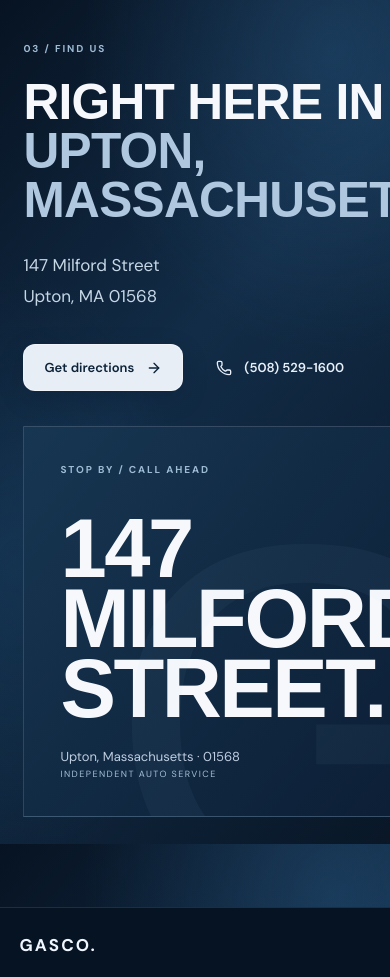
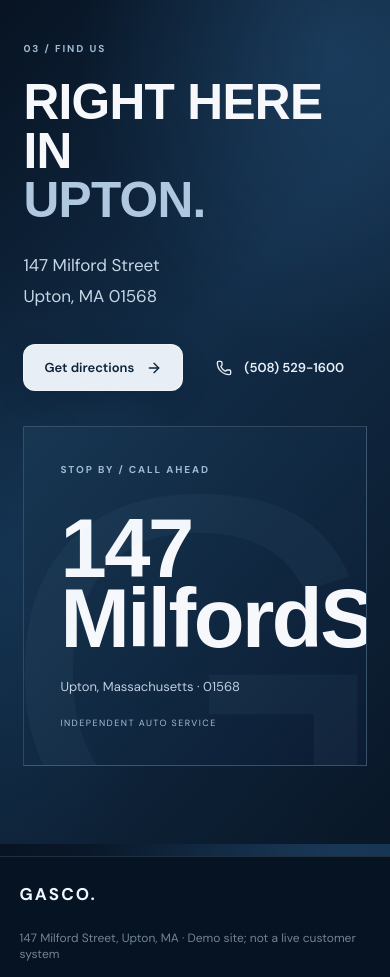
Before and after one commit to redaphotoemail-boop/Gasco-mechanic-website-, a React (Vite) app: page / in a window 390 px wide. Shown: the part 4220-5197 px from the top of the page. Built offline with nearby package versions, Linux system fonts and the light colour scheme.

Commit message:
Tighten mobile Upton location headline and address card line breaks

```diff
--- a/src/main.jsx
+++ b/src/main.jsx
@@ -50,7 +50,7 @@ return <><header className="header"><button className="brand" onClick={()=>{setV
 <section className="site-section gasco-services" id="services"><div className="gasco-section-top"><div><div className="eyebrow">01 / WHAT WE WORK ON</div><h2>Built around the work.<br/><em>Not a sales pitch.</em></h2></div><p>From your inspection sticker to the stubborn warning light that won't go away. The kind of service you need, explained clearly.</p></div><div className="service-grid">
 {[['01','MA State Inspections','Safety and emissions inspections at our Upton shop.','Inspection station'],['02','European & Import Service','Experienced attention for BMW, Mercedes-Benz, Audi, Volkswagen and more.','Foreign & domestic'],['03','Diagnostics & Electrical','Warning lights, starting problems, electrical faults and deeper troubleshooting.','Find the problem'],['04','Brakes, Tires & Maintenance','The everyday work that keeps your car safe and ready for the road.','Routine care']].map(s=><article className="service" key={s[0]}><div className="service-top"><small>{s[0]} / SERVICE</small><ArrowRight size={18}/></div><div className="service-copy"><span>{s[3]}</span><h3>{s[1]}</h3><p>{s[2]}</p></div></article>)}</div></section>
 <section className="site-section gasco-promise" id="about"><div className="gasco-promise-code">G / 02</div><div className="gasco-promise-copy"><div className="eyebrow">THE GASCO WAY</div><h2>Your car is here.<br/><em>You shouldn't be left guessing.</em></h2><p>Know whether your vehicle is being diagnosed, repaired, checked or is ready for pickup. We've designed a simple way to follow the big milestones without the technical noise.</p><button className="btn dark" onClick={()=>setView('portal')}>See the repair tracker <ArrowRight size={17}/></button></div><div className="gasco-timeline"><div className="timeline-title">A MORE TRANSPARENT SERVICE EXPERIENCE</div>{['Checked in','Diagnosis','Repair underway','Quality check','Ready for pickup'].map((step,i)=><div className="timeline-row" key={step}><span>0{i+1}</span><b>{step}</b>{i<3?<Check size={15}/>:<span className="timeline-hollow"/>}</div>)}</div></section>
-<section className="site-section gasco-visit" id="visit"><div><div className="eyebrow">03 / FIND US</div><h2>Right here in<br/><em>Upton, Massachusetts.</em></h2><p>147 Milford Street<br/>Upton, MA 01568</p><div className="actions"><a className="btn dark" href="https://www.google.com/maps/search/?api=1&query=147+Milford+Street+Upton+MA+01568" target="_blank" rel="noreferrer">Get directions <ArrowRight size={16}/></a><a className="btn ghost" href="tel:+15085291600"><Phone size={16}/> (508) 529-1600</a></div></div><div className="gasco-address-card"><div className="gasco-address-watermark">G</div><div className="eyebrow">STOP BY / CALL AHEAD</div><h3>147<br/>MILFORD<br/>STREET.</h3><p>Upton, Massachusetts · 01568</p><span>INDEPENDENT AUTO SERVICE</span></div></section>
+<section className="site-section gasco-visit" id="visit"><div><div className="eyebrow">03 / FIND US</div><h2>Right here in<br/><em>Upton.</em></h2><p>147 Milford Street<br/>Upton, MA 01568</p><div className="actions"><a className="btn dark" href="https://www.google.com/maps/search/?api=1&query=147+Milford+Street+Upton+MA+01568" target="_blank" rel="noreferrer">Get directions <ArrowRight size={16}/></a><a className="btn ghost" href="tel:+15085291600"><Phone size={16}/> (508) 529-1600</a></div></div><div className="gasco-address-card"><div className="gasco-address-watermark">G</div><div className="eyebrow">STOP BY / CALL AHEAD</div><h3><span>147 Milford</span><span>Street.</span></h3><p>Upton, Massachusetts · 01568</p><span>INDEPENDENT AUTO SERVICE</span></div></section>
 </main>}
 {view==='admin'&&<main className="admin shell"><div className="app-heading"><div><div className="eyebrow">WORKSPACE / SHOP CONSOLE</div><h1>Good morning.</h1><p>Everything your shop needs. Nothing it doesn't.</p></div><button className="btn light small" onClick={()=>setModal('customer')}><Plus size={16}/> Add customer</button></div><div className="tabs">{appNav.map(([id,label,Icon])=><button key={id} className={tab===id?'tab active':'tab'} onClick={()=>{setTab(id);setSelected(null)}}><Icon size={17}/>{label}</button>)}</div>
 {tab==='overview'&&<><div className="quick"><button className="quick-item" onClick={()=>setModal('customer')}><div className="iconbox"><Plus/></div><strong>Add customer</strong><span>Create a vehicle profile</span><ArrowRight className="quick-arrow" size={18}/></button><button className="quick-item" onClick={()=>setTab('customers')}><div className="iconbox"><Users/></div><strong>View customers</strong><span>Repairs, updates, invoices</span><ArrowRight className="quick-arrow" size={18}/></button></div>{section('Vehicle status','See exactly how many cars are in each stage. Select a row to view the vehicles.')}
```
